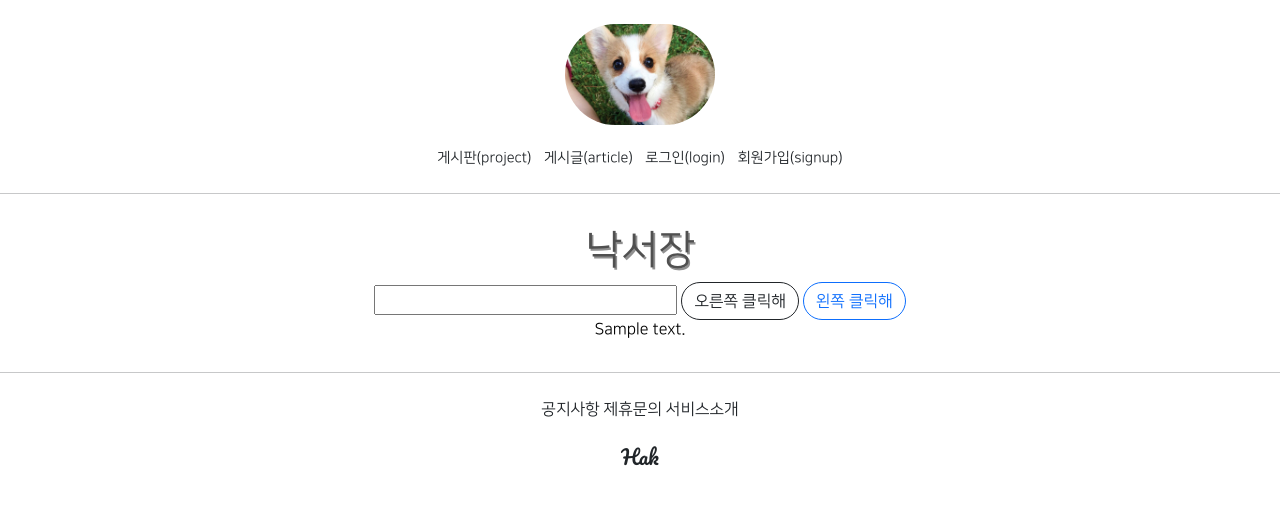
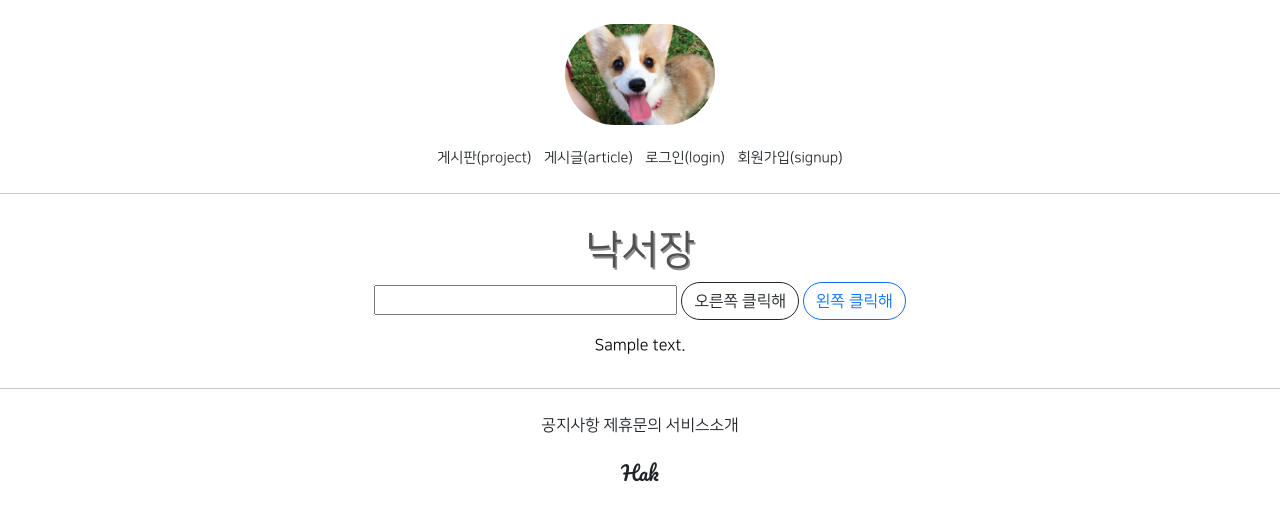
Before and after one commit to go-tech01/gis_4ba_1, a Django app: page /accounts/hello_world/ in a window 1280 px wide. Shown: the top 521 px of the page. Run offline with Django 3.2, Linux system fonts and the light colour scheme; tables that the repository leaves empty hold one stand-in row (values such as "Sample post"); parts of the project's set-up code (start-up, migrations or seed data) failed here and were passed over; some libraries are stand-ins or nearby versions.

Commit message:
9/7 4ban class commit 1

```diff
--- a/accountapp/templates/accountapp/create.html
+++ b/accountapp/templates/accountapp/create.html
@@ -1,6 +1,6 @@
-{%  extends 'base.html' %}
+{% extends 'base.html' %}
 {% load bootstrap4 %}
-{%  block content %}
+{% block content %}
 
     <div class="text-center mw-500 m-auto">
         <div class="m-5">
--- a/accountapp/templates/accountapp/hello_world.html
+++ b/accountapp/templates/accountapp/hello_world.html
@@ -13,7 +13,7 @@
             <input type="submit", class="btn btn-outline-primary rounded-pill" value="왼쪽 클릭해">
         </form>
         {%  for data in data_list|slice:":10" %}
-        <h6 style="color: #000000">{{ data.text }}</h6>
+        <h6 style="color: #000000" class="mt-3">{{ data.text }}</h6>
         {% endfor %}
 {#        <h3>new_model.text : {{ new_model.text }}</h3>#}
 {#        <h3>text : {{ text }}</h3>#}
```
